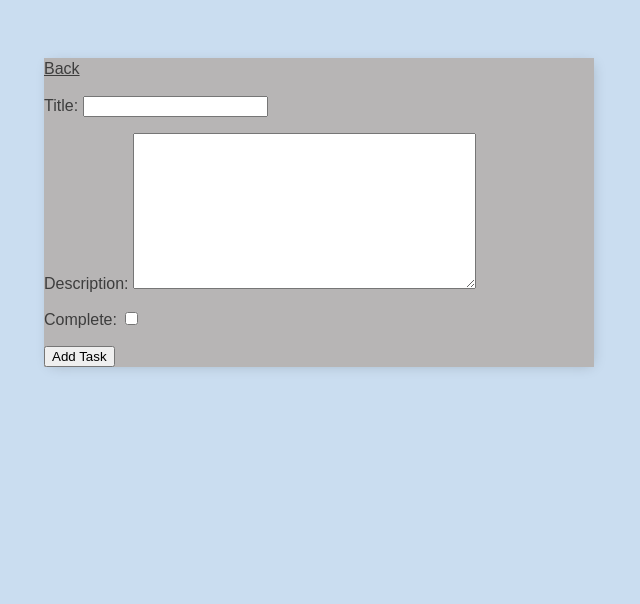
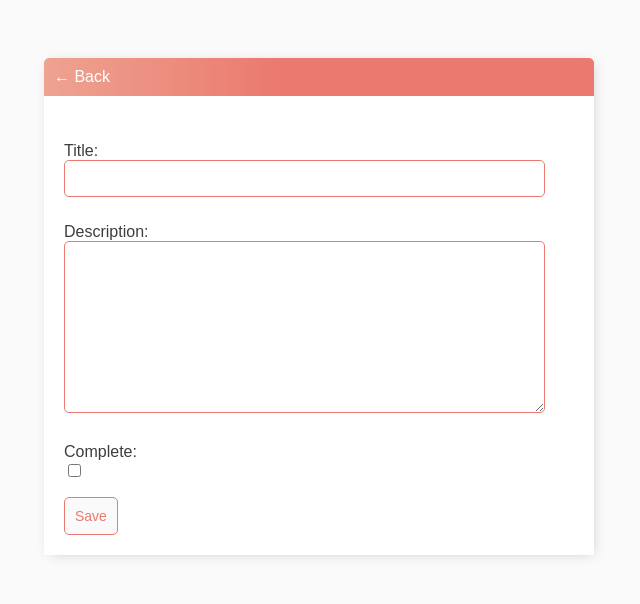
Before and after one commit to Kwibiz/DjangoToDoList, a Django app: page /task-create/ in a window 1280 px wide. Shown: the top 604 px of the page, without its empty margins (321-961 px from the left). Run offline with Django 4.2, Linux system fonts and the light colour scheme; a user stored in the database is signed in.

Commit message:
add style

```diff
--- a/todo_list/todo_app/templates/todo_app/layout.html
+++ b/todo_list/todo_app/templates/todo_app/layout.html
@@ -12,7 +12,7 @@
 
     <style>
         body{
-            background-color:rgb(202, 221, 240);
+            background-color:#FAFAFA;
             font-family: 'Nunito', sans-serif;
             padding: 50px;
         }
@@ -29,9 +29,108 @@
         .main-class{
             max-width: 550px;
             margin: auto;
-            background-color: rgb(183, 181, 181);
+            background-color: #FFF;
             -webkit-box-shadow: 2px 2px 13px -4px rgba(0, 0, 0, 0.21);
             box-shadow: 2px 2px 13px -4px rgba(0, 0, 0, 0.21);
+        }
+
+        .header{
+            display: flex;
+            justify-content: space-between;
+            color: #FFF;
+            padding: 10px;
+            border-radius: 5px 5px 0 0;
+            background: linear-gradient(90deg, #EEA390 0%, #EB796F 43%, #EB796F 100%);
+        }
+
+        .header a{
+            font-family: Raleway, sans-serif;
+            text-decoration: none;
+            color: #FFF;
+        }
+
+        .task{
+            display: flex;
+            align-items: center;
+            justify-content: space-between;
+            padding: 20px;
+            color: #FFF;
+            border-top: 1px solid rgb(226, 226, 226);
+        }
+
+        .task-title{
+            display: flex;
+        }
+
+        .task-title a{
+            text-decoration: none;
+            color: #4B5156;
+            margin-left: 10px;
+        }
+
+        .task-complete-icon{
+            height: 20px;
+            width: 20px;
+            background-color: rgb(105, 192, 105);
+            border-radius: 50%;
+        }
+
+        .task-incomplete-icon{
+            height: 20px;
+            width: 20px;
+            background-color: rgb(218, 218, 218);
+            border-radius: 50%;
+        }
+
+        .task-delete-link{
+            text-decoration: none;
+            font-weight: 900;
+            color: #CF4949;
+            font-size: 22px;
+            line-height: 0;
+        }
+
+        #search-and-add{
+            display: flex;
+            justify-content: space-between;
+            align-items: center;
+            padding: 10px;
+        }
+
+        #add-link{
+            color: #EB796F;
+            text-decoration: none;
+            font-size: 42px;
+            text-shadow: 1px 1px #81413B;
+        }
+
+        input[type=text],
+        input[type=password],
+        textarea{
+            border: 1px solid #EB796F;
+            border-radius: 5px;
+            padding: 10px;
+            width: 90%;
+        }
+
+        label{
+            padding-top: 10px !important;
+            display: block;
+        }
+
+        .button{
+            border: 1px solid #EB796F;
+            background-color: #FAFAFA;
+            color: #EB796F;
+            padding: 10px;
+            font-size: 14px;
+            border-radius: 5px;
+            cursor: pointer;
+            text-decoration: none;
+        }
+
+        .body{
+            padding: 20px;
         }
     </style>
 </head>
--- a/todo_list/todo_app/templates/todo_app/task_create.html
+++ b/todo_list/todo_app/templates/todo_app/task_create.html
@@ -1,16 +1,19 @@
 {% extends 'todo_app/layout.html' %}
-<h1>Create Task</h1>
 
 {% block content %}
 
-    <a href="{% url 'tasks' %}">Back</a>
+    <div class="header">
+        <a href="{% url 'tasks' %}">&#8592; Back</a>
+    </div>
 
-    <form method="POST" action="">
+    <div class="body">
+        <form method="POST" action="">
 
-        {% csrf_token %}
-        {{ form.as_p }}
-        <input type="submit" value="Add Task">
+            {% csrf_token %}
+            {{ form.as_p }}
+            <input class="button" type="submit" value="Save">
 
-    </form>
+        </form>
+    </div>
 
 {% endblock content %}
```
Also changed, not shown: todo_list/todo_app/templates/todo_app/login.html (+12 -7 lines), todo_list/todo_app/templates/todo_app/registration.html (+19 -7 lines), todo_list/todo_app/templates/todo_app/task_confirm_delete.html (+11 -6 lines), todo_list/todo_app/templates/todo_app/task_list.html (+45 -8 lines), todo_list/db.sqlite3.
